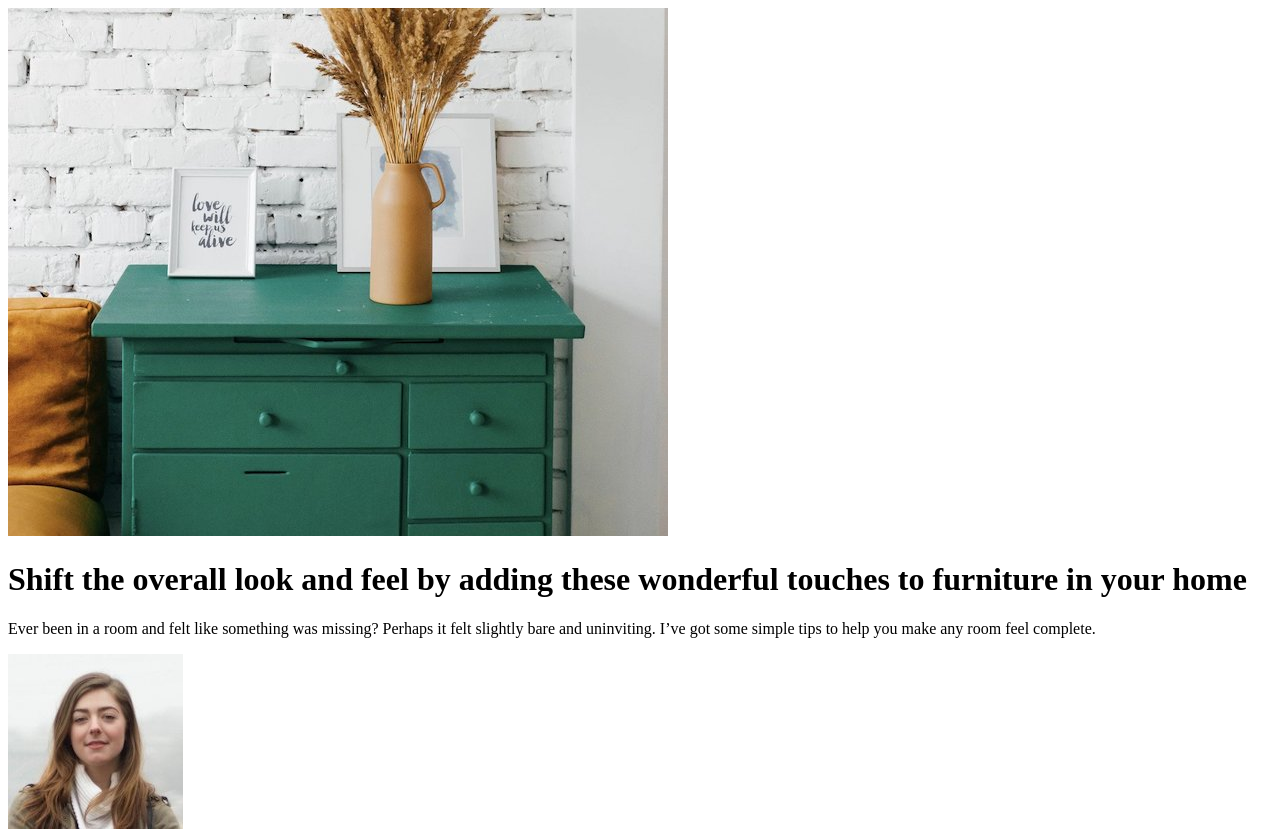
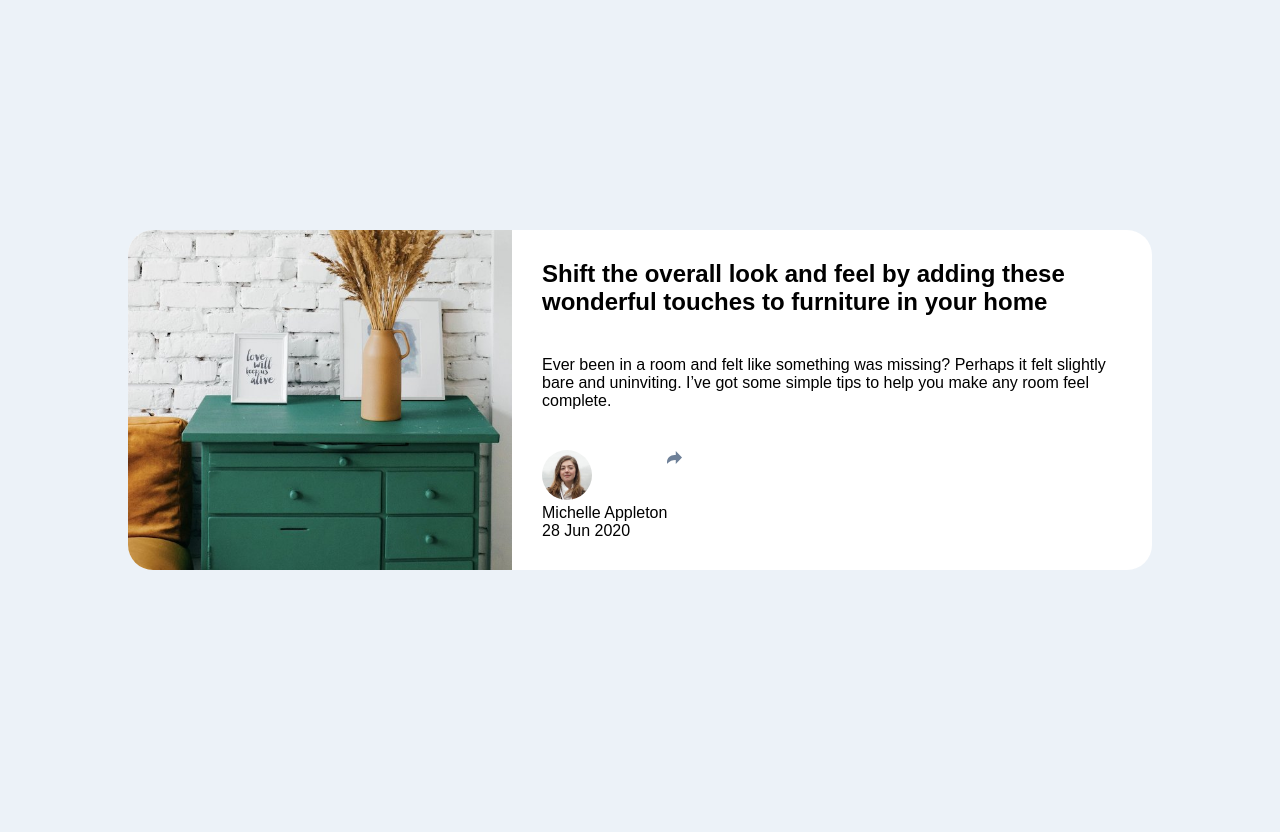
Before and after one commit to Sofiyyah1/Frontend-Mentor-Challenges, a plain HTML site: page article-preview-component-master/index.html in a window 1280 px wide. Shown: the top 832 px of the page. After the commit the page ends 800 px from the top, so only its background shows below. Drawn offline with Linux system fonts and the light colour scheme.

Commit message:
update article-preview-component challenge

```diff
--- a/article-preview-component-master/index.html
+++ b/article-preview-component-master/index.html
@@ -18,14 +18,12 @@
   <body>
     <main class="container">
       <div class="container-wrapper">
-        <div class="left-wrapper">
-          <img src="images/drawers.jpg" alt="" />
-        </div>
+        <div class="left-wrapper"></div>
         <div class="right-wrapper">
-          <h1>
+          <h2>
             Shift the overall look and feel by adding these wonderful touches to
             furniture in your home
-          </h1>
+          </h2>
           <p>
             Ever been in a room and felt like something was missing? Perhaps it
             felt slightly bare and uninviting. I’ve got some simple tips to help
--- a/article-preview-component-master/style.css
+++ b/article-preview-component-master/style.css
@@ -0,0 +1,52 @@
+/* - Very Dark Grayish Blue: hsl(217, 19%, 35%)
+- Desaturated Dark Blue: hsl(214, 17%, 51%)
+- Grayish Blue: hsl(212, 23%, 69%)
+- Light Grayish Blue: hsl(210, 46%, 95%) */
+
+* {
+  padding: 0;
+  margin: 0;
+  box-sizing: border-box;
+}
+body {
+  font-family: "Manrope", sans-serif;
+  display: flex;
+  justify-content: center;
+  align-items: center;
+  background-color: hsl(210, 46%, 95%);
+  width: 100%;
+  height: 100vh;
+}
+.container {
+  width: 80%;
+}
+.container-wrapper {
+  overflow: hidden;
+  display: grid;
+  grid-template-columns: 0.6fr 1fr;
+  background-color: #fff;
+  border-radius: 25px;
+}
+.left-wrapper {
+  background: url(images/drawers.jpg);
+  background-repeat: no-repeat;
+  background-size: cover;
+}
+.right-wrapper {
+  padding: 30px;
+  display: flex;
+  flex-direction: column;
+  gap: 40px;
+}
+.avatar-info {
+  display: flex;
+}
+
+.avatar-image img {
+  width: 50px;
+  height: 50px;
+  border-radius: 50%;
+}
+.social-icon {
+  display: none;
+}
```
